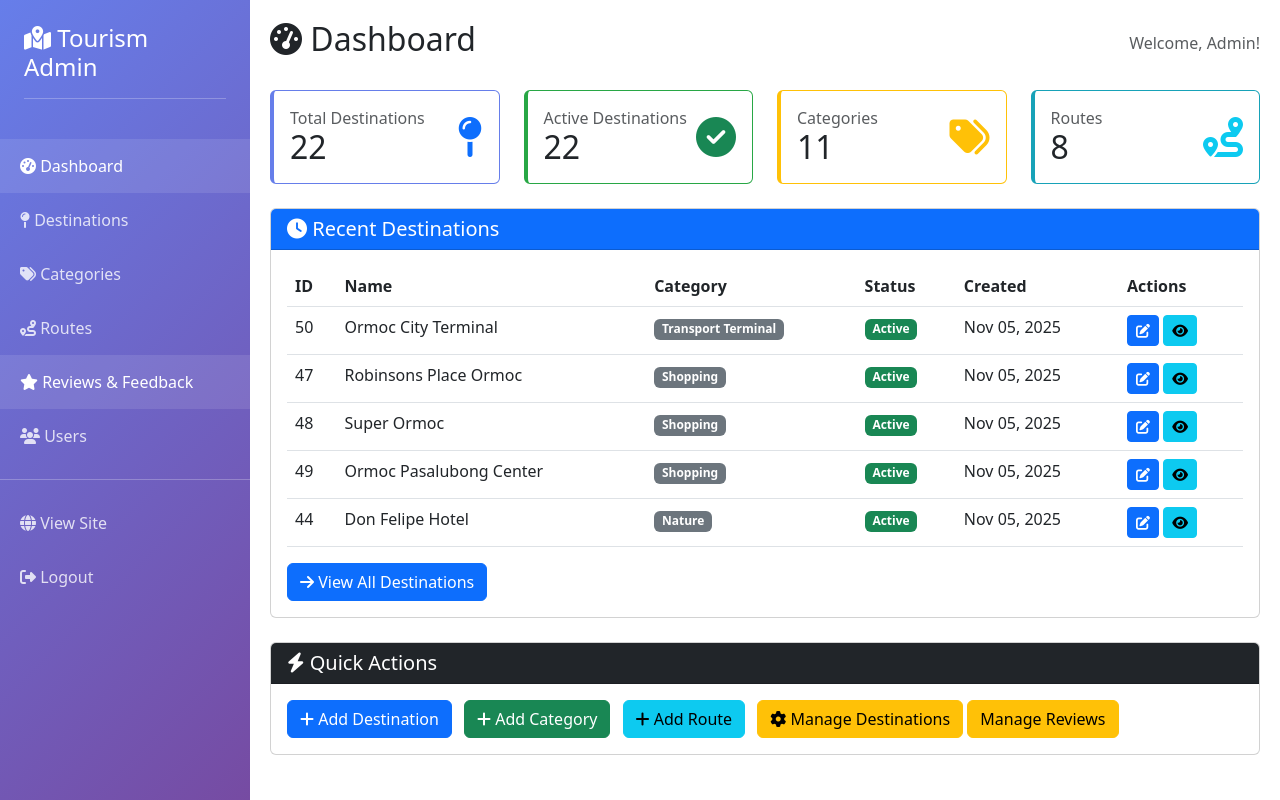
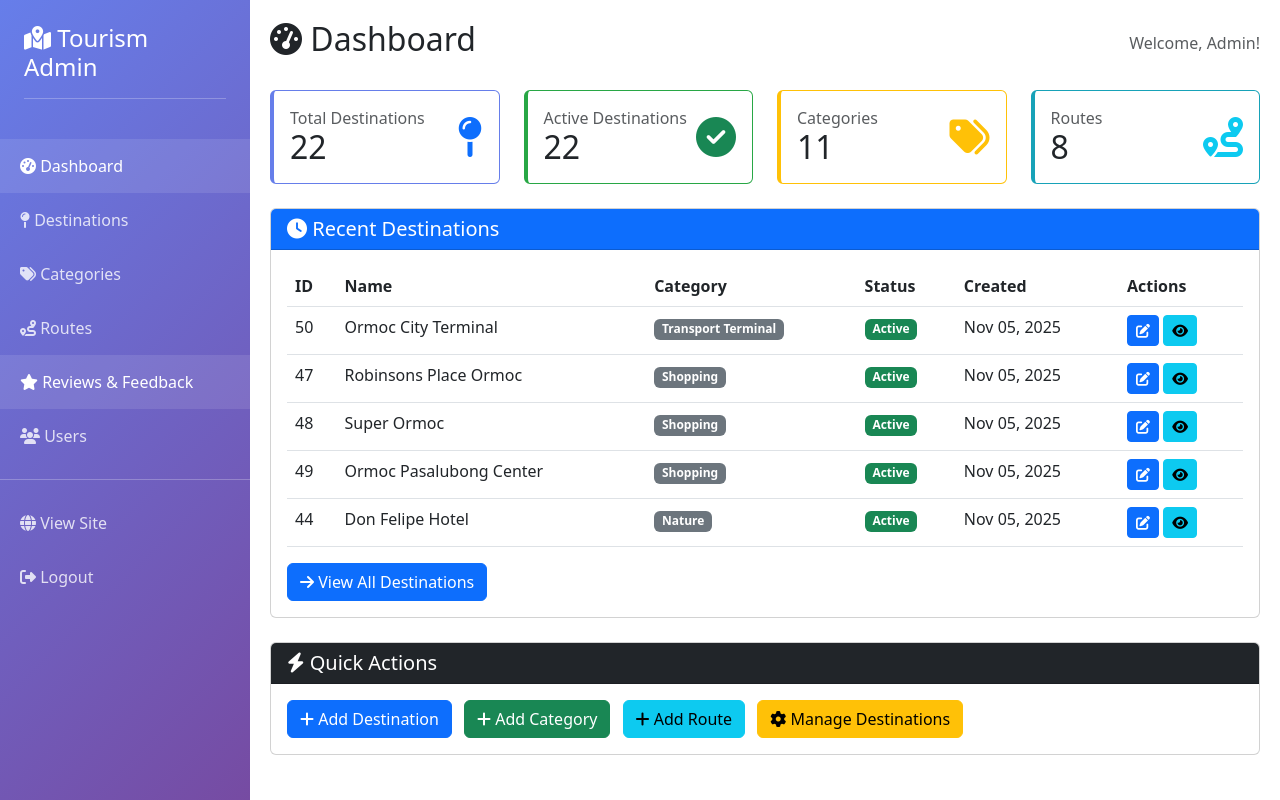
Before and after one commit to H1n2zo/tourism_guide, a PHP site: page /tourism_guide/admin/dashboard.php in a window 1280 px wide. Run offline with PHP 8.4, Linux system fonts and the light colour scheme; a user stored in the database is signed in; data comes from the database, SQL or seed files in the repository; data that the repository does not hold is empty.

Commit message:
up date nasad

```diff
--- a/admin/dashboard.php
+++ b/admin/dashboard.php
@@ -240,9 +240,6 @@ $recent_destinations = $conn->query("SELECT d.*, c.name as category_name
                         <a href="destinations.php" class="btn btn-warning">
                             <i class="fas fa-cog"></i> Manage Destinations
                         </a>
-                        <a href="reviews.php" class="btn btn-warning">
-                            <i class=""></i> Manage Reviews
-                        </a>
                     </div>
                 </div>
             </div>
```
